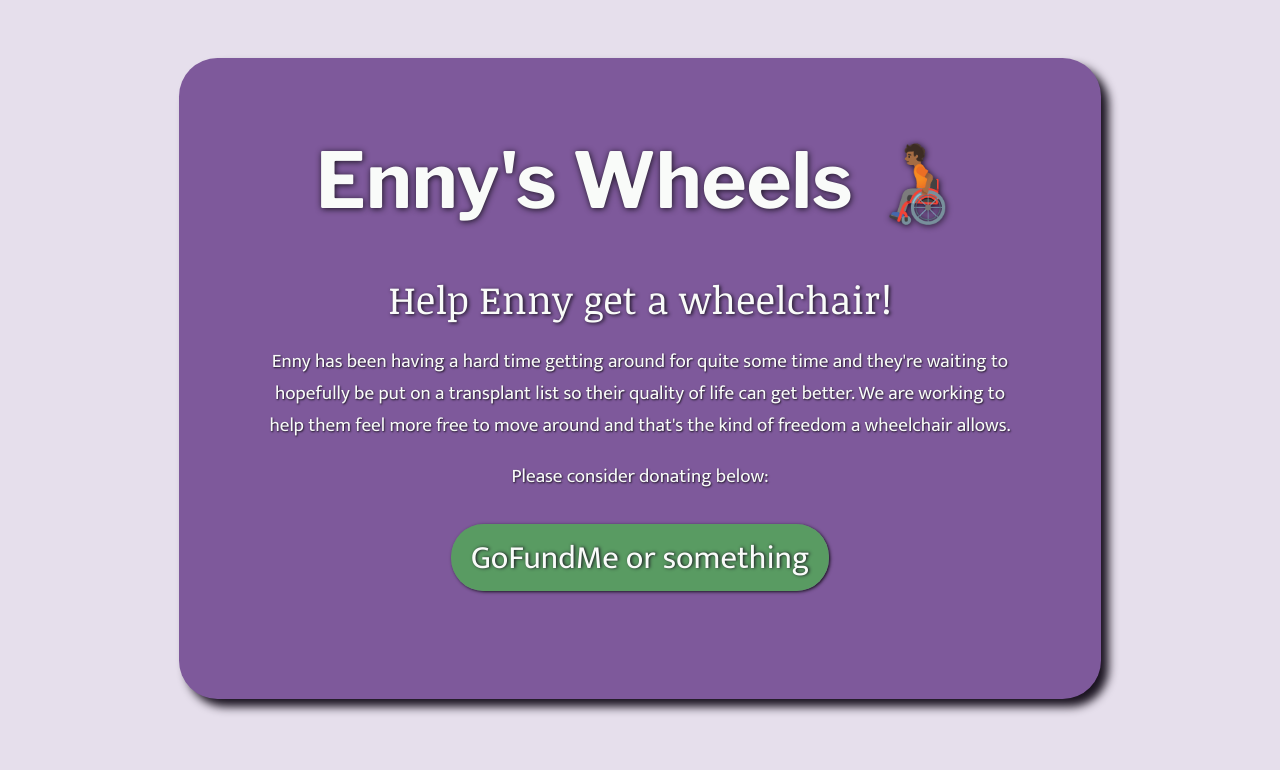
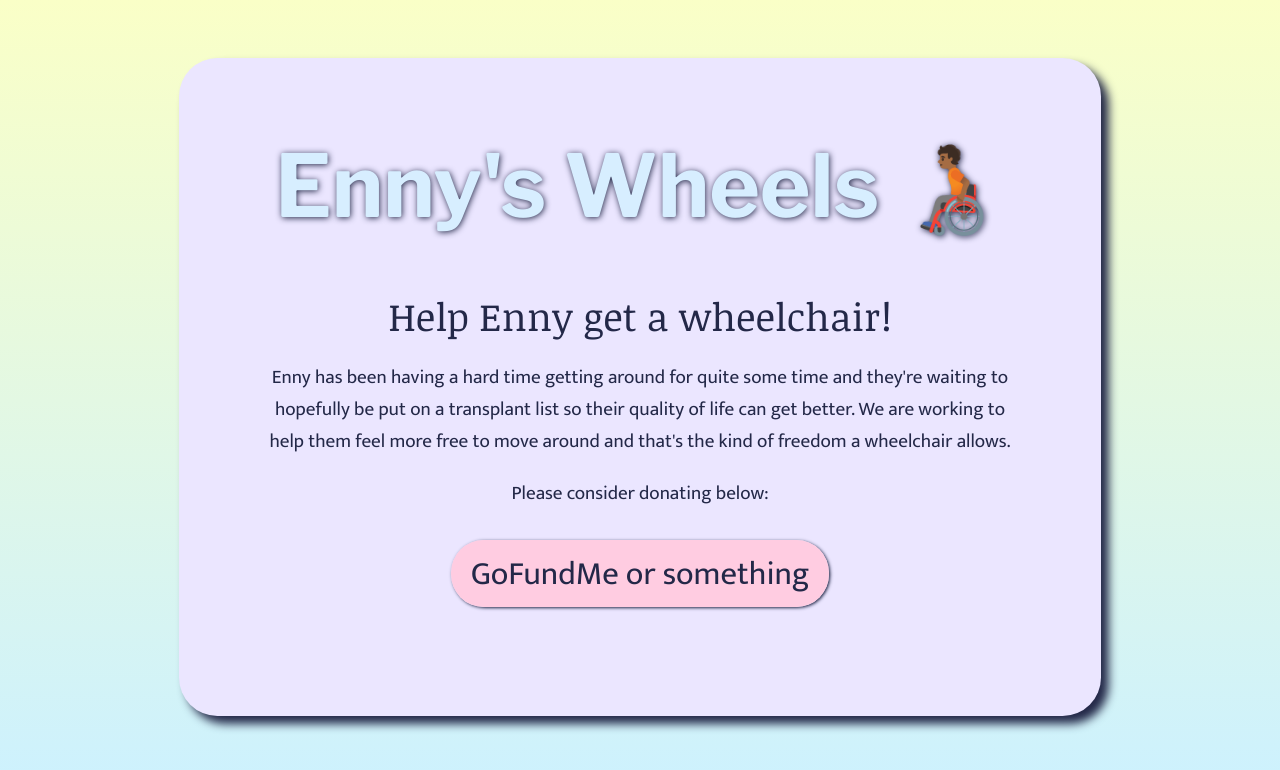
Before and after one commit to lukeshafer/enny-fundraiser, a Svelte app: page / in a window 1280 px wide. Built offline with nearby package versions, Linux system fonts and the light colour scheme.

Commit message:
new color palette

```diff
--- a/src/app.css
+++ b/src/app.css
@@ -1,20 +1,22 @@
 :root {
-	--primary: hsl(273, 27%, 48%);
-	--secondary: hsl(128, 27%, 48%);
-	--accent: hsl(273, 27%, 90%);
-	--accent-secondary: hsl(128, 27%, 90%);
+	--primary: hsl(253, 100%, 95%);
+	--secondary: #d7eeff;
+	--accent: #faffc7;
+	--accent-secondary: #ccf1ff;
+	--tertiary: hsl(335, 100%, 90%);
 	--light: hsl(128, 27%, 98%);
-	--dark: hsl(272, 25%, 10%);
+	--dark: hsl(232, 34%, 21%);
 
-	--heading: 700 4em 'Libre Franklin', sans-serif;
+	--heading: 700 4.5em 'Libre Franklin', sans-serif;
 	--subheading: 400 2em 'Noticia Text', serif;
 	--body: 400 1em 'Mukta', sans-serif;
 
-	font-size: 1.2rem;
+	font-size: min(1.2rem, 3vw);
 }
 
 body {
-	background-color: var(--accent);
+	background: linear-gradient(var(--accent), var(--accent-secondary)) no-repeat left top;
+	background-size: max(100vw, 100%) max(100vh, 100%);
 	display: flex;
 	justify-content: center;
 	align-items: center;
@@ -28,16 +30,14 @@ main {
 	margin: 3em 2.5em;
 	max-width: 40em;
 	text-align: center;
-	color: var(--light);
+	color: var(--dark);
 	border-radius: 2em;
 	box-shadow: 0.4em 0.4em 0.5em var(--dark);
 }
 
-main > * {
-	text-shadow: 0.04em 0.03em 0.1em var(--dark);
-}
-
 h1 {
+	/* background: url(/hot-wheels-vector-logo.svg); */
+	color: var(--secondary);
 	text-shadow: 0.01em 0.01em 0.08em var(--dark);
 	margin: 0 0 0.6em 0;
 	font: var(--heading);
@@ -59,9 +59,9 @@ ul {
 }
 
 .btn {
-	background-color: var(--secondary);
+	background-color: var(--tertiary);
 	text-decoration: none;
-	color: var(--light);
+	color: var(--dark);
 	padding: 0.2em 0.6em;
 	border-radius: 1em;
 	box-shadow: 0.04em 0.03em 0.1em var(--dark);
```
Also changed, not shown: static/hot-wheels-vector-logo.svg (added).
